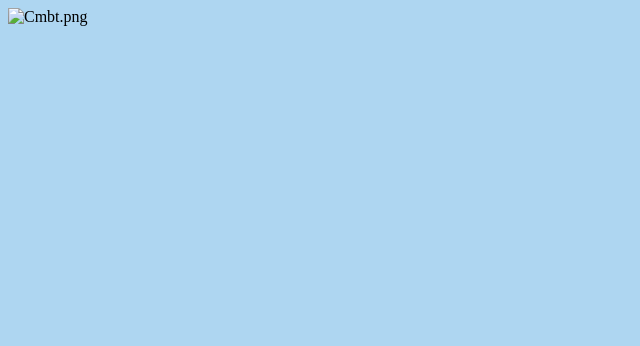
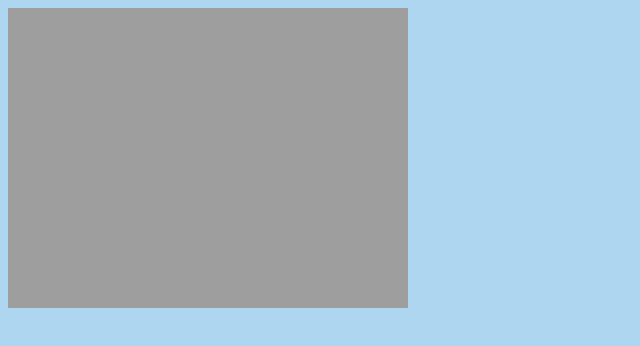
Before and after one commit to Underplayer97/Combat-Empire, a plain HTML site: page index.html in a window 1280 px wide. Shown: the whole page, without its empty margins (0-640 px from the left). Drawn offline with Linux system fonts and the light colour scheme; the site is published under a folder, as on GitHub Pages, so addresses that start at the root find nothing.

Commit message:
Updated Files
- Removed Pictures folder
- Moved Cmbt.png file
- Updated code for index.html

```diff
--- a/index.html
+++ b/index.html
@@ -5,7 +5,7 @@
 <meta charset="UTF-8">
 <title>Combat Empire</title>
 
-<img src="/Pictures/Cmbt.png" alt="Cmbt.png">
+<img src="Cmbt.png" alt="Cmbt.png">
 
 </head>
 
```
Also changed, not shown: 2 other files.
